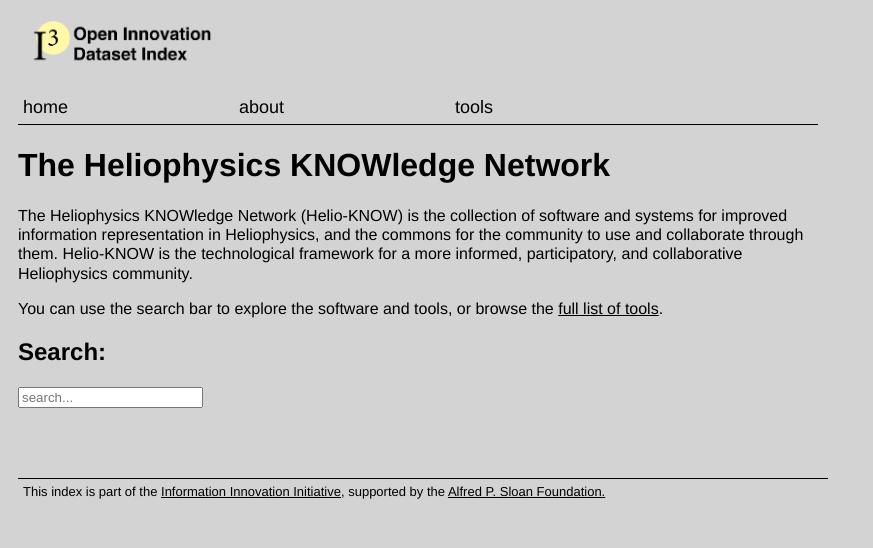
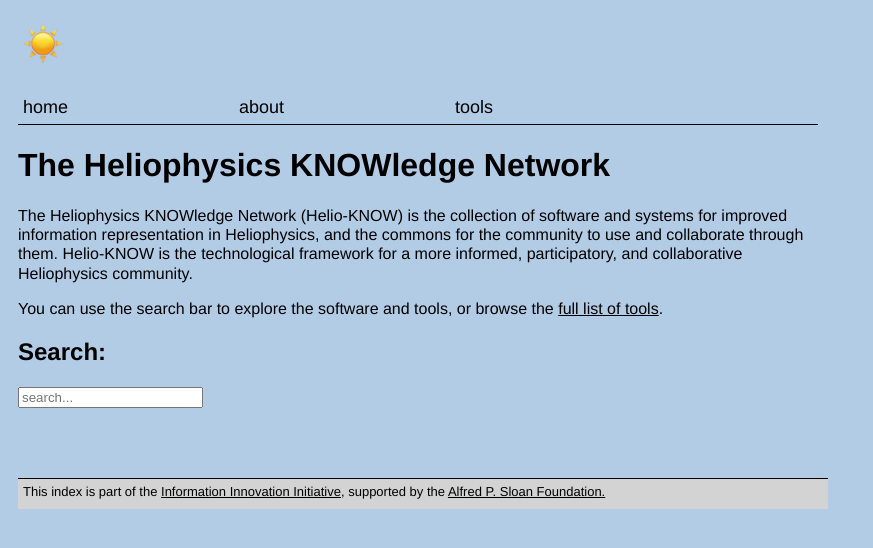
Before and after one commit to agnescameron/HelioKNOW, a Jekyll site: the page built from app/index.html, in a window 1280 px wide. Shown: the top 548 px of the page, without its empty margins (0-873 px from the left). Built offline with Jekyll 4.4.1, drawn with Linux system fonts in a browser that asks for light colours; nearby versions of some CDN libraries.

Commit message:
changing appearence

```diff
--- a/app/_includes/header.html
+++ b/app/_includes/header.html
@@ -1,6 +1,6 @@
 <header>
 	<div class="headerContainer">
-		<a href="/"><img src="/assets/open_inno_index.png"></a>
+		<a href="/"><img src="/assets/helio.png"></a>
 		<span id="search-container">
 			<input type="text" id="searchInput" placeholder="search...">
 			<div id="resultsContainer"></div>
--- a/app/_layouts/main.html
+++ b/app/_layouts/main.html
@@ -5,7 +5,7 @@
 		<div class="pageContainer">
 		<header>
 			<div class="headerContainer">
-				<a href="/"><img src="/assets/open_inno_index.png"></a>
+				<a href="/"><img src="/assets/helio.png"></a>
 			</div>
 		</header>
 			{% include nav.html %}
--- a/app/_sass/layout.scss
+++ b/app/_sass/layout.scss
@@ -4,7 +4,7 @@
     font-family: helvetica;
     line-height: 1.2;
     padding: 10px;
-    background-color: lightgray;
+    background-color: #b3cce6;
 }
 
 header img {
@@ -72,7 +72,7 @@
 }
 
 .headerContainer > a:hover {
-    background-color: lightgray;
+    background-color: #b3cce6;
 }
 
 .headerContainer {
@@ -161,7 +161,7 @@
 }
 
 #editInfo a:hover {
-    background-color: lightgray;
+    background-color:   #b3cce6;
 }
 
 #resultsContainer {
@@ -190,7 +190,7 @@
 }
 
 #resultsContainer {
-    box-shadow: -50px 50px 30px lightgray;
+    box-shadow: -50px 50px 30px     #b3cce6;
     max-width: 350px;
 }
 
```
Also changed, not shown: app/assets/helio.png (added), app/assets/i3-index-logo-notbold.png (deleted), app/assets/i3-index-logo.png (deleted), app/assets/iii.png (deleted), app/assets/open_inno_index.png (deleted), app/favicon.ico.
